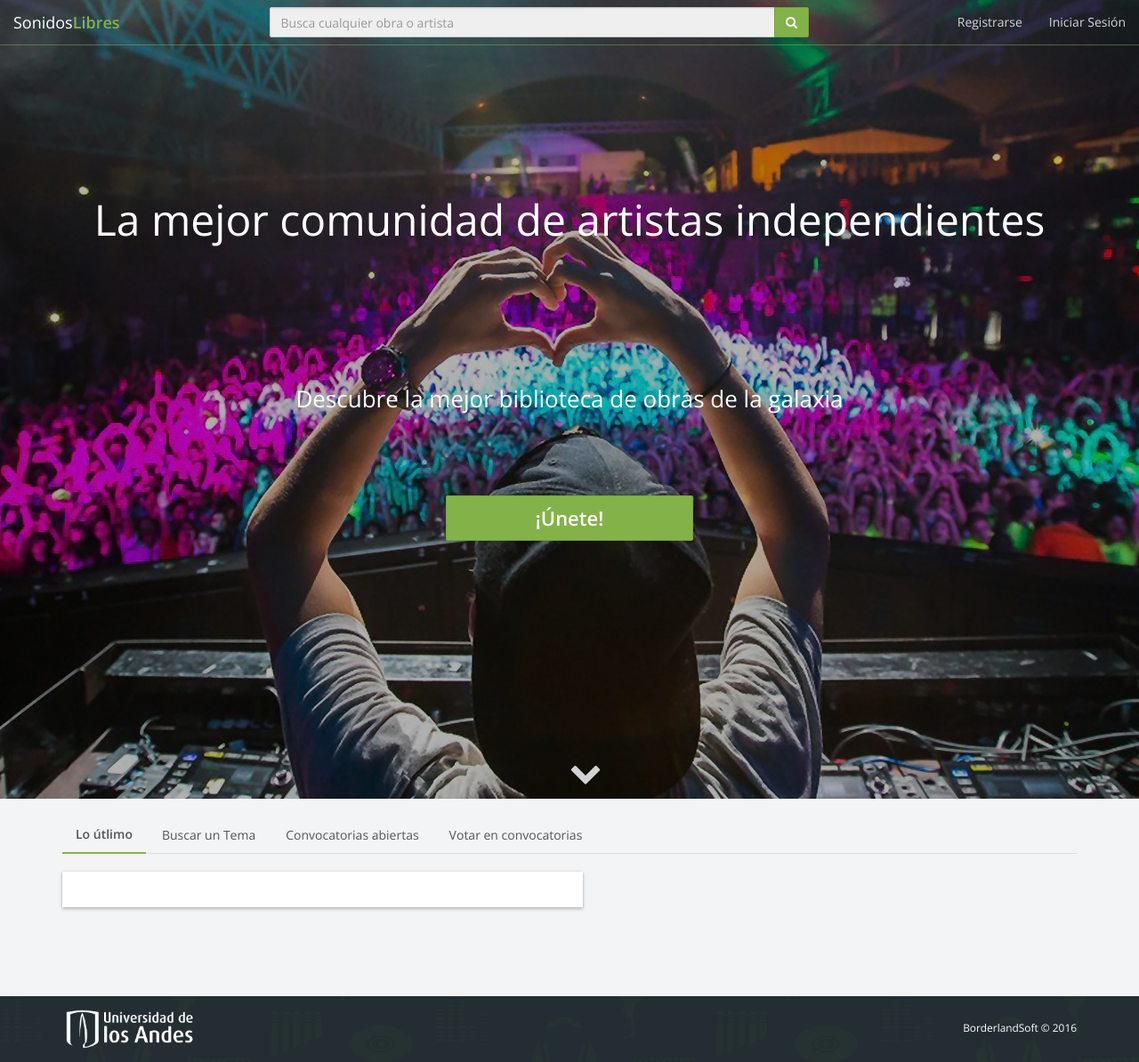
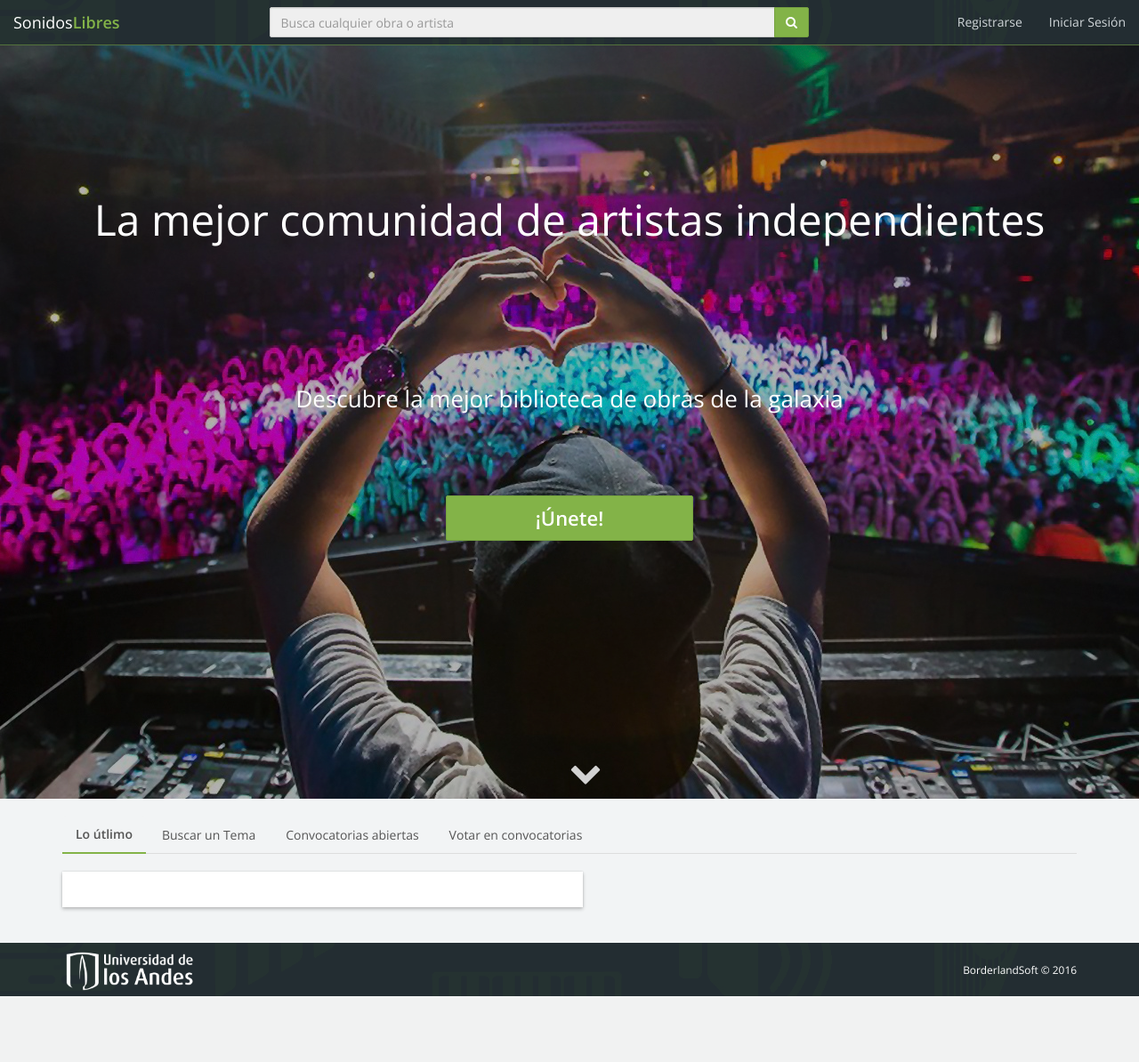
Before and after one commit to UAMISO4101/borderlandsoft201620, a Django app: page / in a window 1280 px wide. Shown: the whole page at 89% size. After the commit the page ends 1120 px from the top, so only its background shows below. Run offline with Django 3.2, Linux system fonts and the light colour scheme; data that the repository does not hold is empty; style sheets or scripts are compiled from the project's sources; parts of the project's set-up code (start-up, migrations or seed data) failed here and were passed over; some libraries are stand-ins or nearby versions.

Commit message:
Se arreglaron los estilos del alert y footer

```diff
--- a/SonidosLibres/scss/_alert.scss
+++ b/SonidosLibres/scss/_alert.scss
@@ -18,11 +18,9 @@
   }
 }
 
-//.alerts{
-//  > div:last-child{
-//      margin-bottom: 0;
-//    }
-//}
+.alerts{
+  margin-top: 50px;
+}
 
 .main-alert{
   z-index: 3;
--- a/SonidosLibres/scss/_base.scss
+++ b/SonidosLibres/scss/_base.scss
@@ -2,16 +2,19 @@
 @import "mixins";
 
 //noinspection CssUnknownTarget
-body{
+html, body{
   font-family: 'Open Sans', sans-serif;
-  background: $color-navbar url("../img/music-pattern3.png");
-  background-size: 500px;
+  background-color: #F2F4F5;
+  height: 100%;
+}
+.cc {
+   min-height:100%;
+   position:relative;
 }
 .body{
   background-color: $color-body;
   padding-bottom: 100px;
   font-size: 100%;
-  margin-top: 50px;
 }
 a{
   transition: all .2s linear;
@@ -107,11 +110,7 @@ textarea{
 
 
 
-footer{
-  padding-top: 15px;
-  padding-bottom: 15px;
-  color: #fff;
-}
+
 
 .box{
   background: #fff;
@@ -298,3 +297,13 @@ footer{
   }
 
 }
+
+footer{
+  position: absolute;
+  bottom: 0;
+  width: 100%;
+  height: 60px;
+  color: #fff;
+  padding-top: 10px;
+  background: #232D32 url(../img/music-pattern3.png);
+}
--- a/SonidosLibres/scss/_navbar.scss
+++ b/SonidosLibres/scss/_navbar.scss
@@ -3,6 +3,7 @@
   z-index: 2;
   border-bottom: 1px solid rgba($color-main1, 0.5);
   margin-bottom: 0;
+  background: #232D32 url(../img/music-pattern3.png);
 
   input[type="text"]{
     background-color: #efefef;
--- a/SonidosLibres/templates/base.html
+++ b/SonidosLibres/templates/base.html
@@ -19,6 +19,7 @@
 </head>
 <body>
 
+<div class="cc">
     {#Navbar#}
     <nav class="navbar navbar-inverse navbar-fixed-top">
         <div class="container-fluid">
@@ -93,13 +94,14 @@
         {% endfor %}
     </div>
 
-
+    {#Body#}
     <div class="body {% block paddingTopBody %}{% endblock %}">
         {% block content %}{% endblock %}
     </div>
 
     {#Footer#}
     <footer>
+        <div>
             <div class="container">
                 <div class="pull-left">
                     <img src="{% static "img/uniandes-white.png" %}" width="150px" alt="">
@@ -108,7 +110,9 @@
                     <small>BorderlandSoft &copy; 2016</small>
                 </div>
             </div>
+        </div>
     </footer>
+</div>
 
 {#Includes#}
 {% include "modals/audio-form.html" with id="newAudio" title="Nuevo audio" %}
```
Lines whose indentation alone changed are shown as unchanged.
